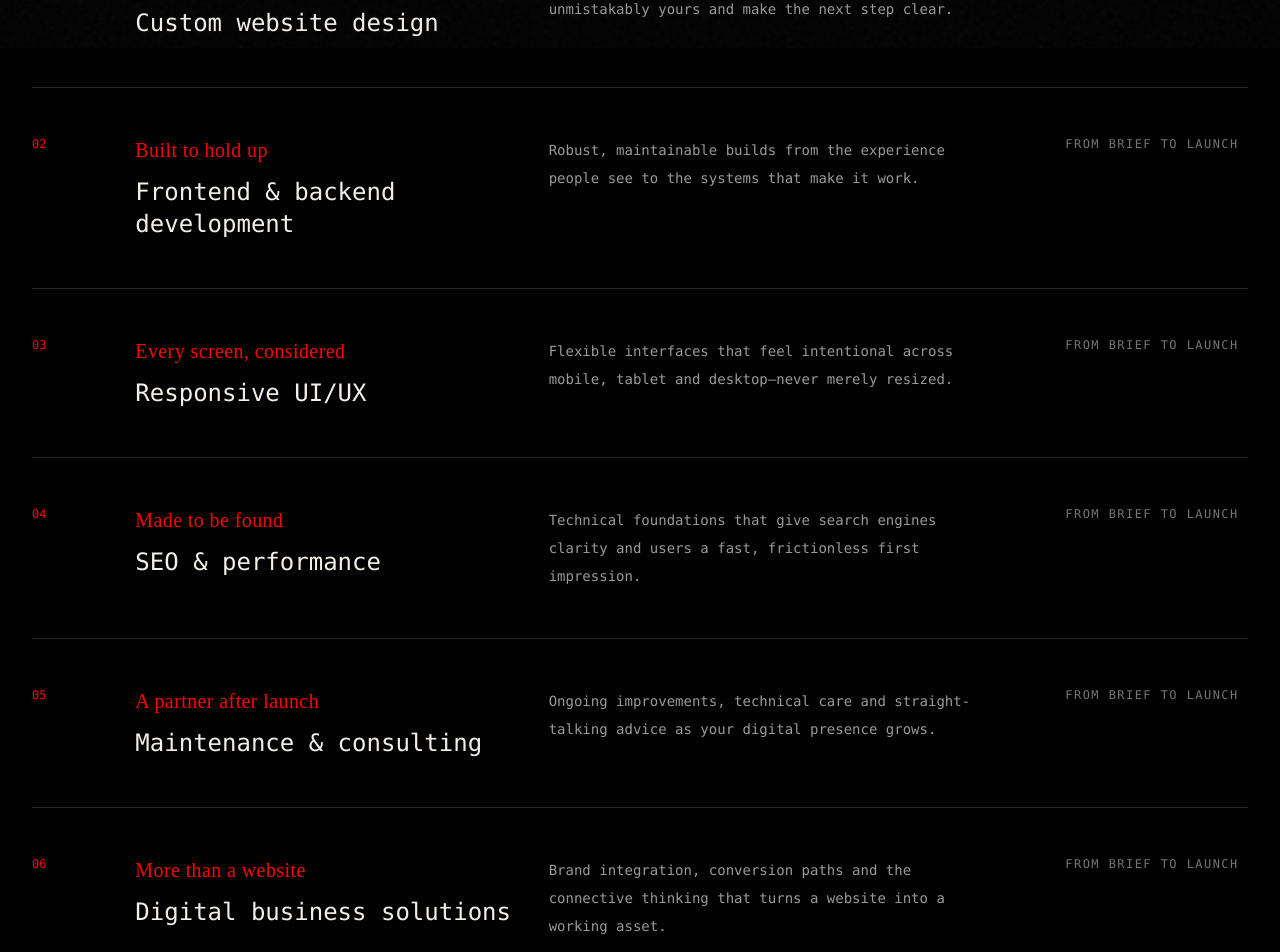
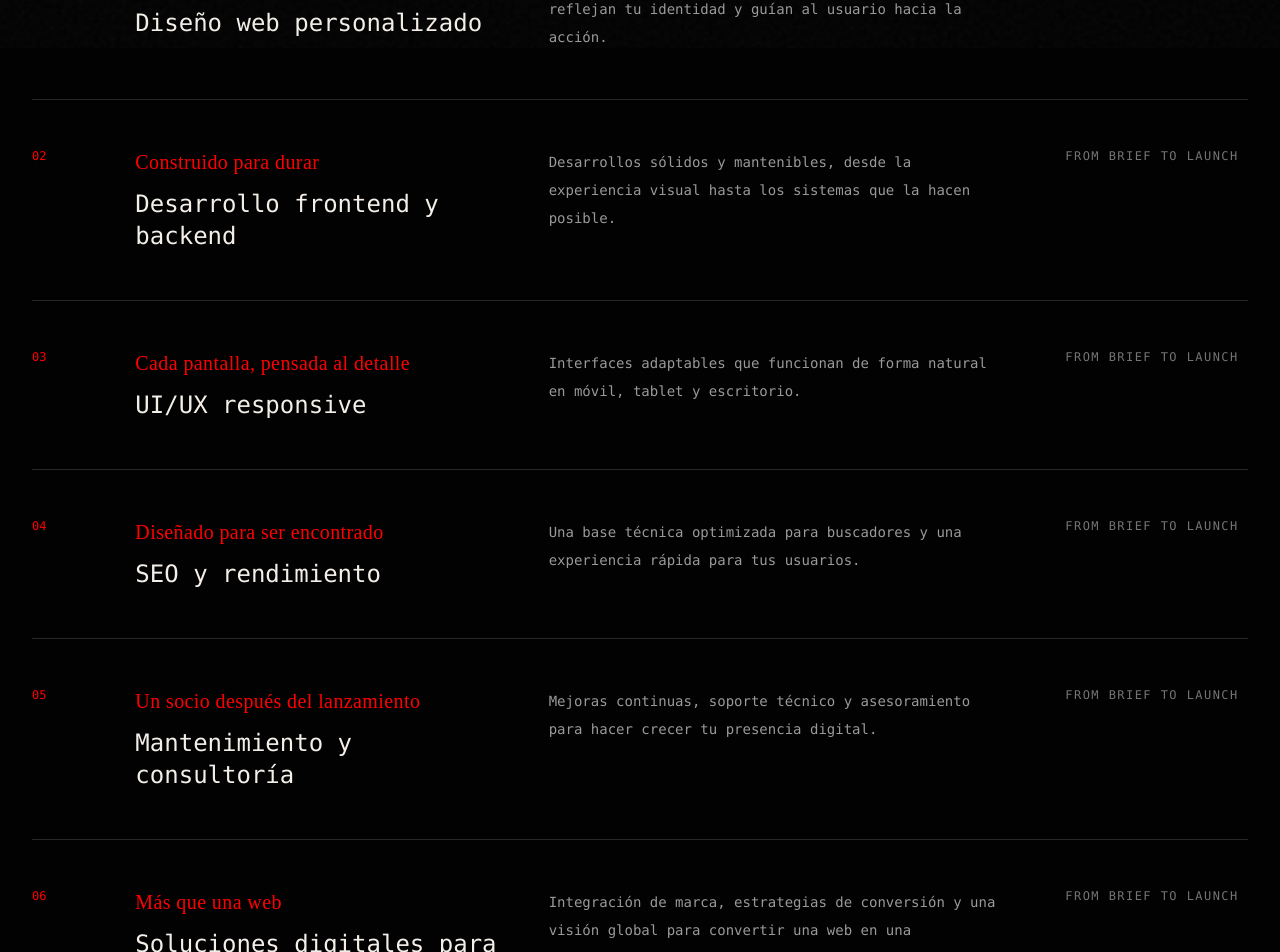
Before and after one commit to SCASTELLANO6044/Web-7-website, a Next.js app: page /services in a window 1280 px wide. Shown: the part 752-1704 px from the top of the page. Built offline with nearby package versions, Linux system fonts and the light colour scheme.

Commit message:
💄 Translation for the rest of the page

```diff
--- a/app/portfolio/page.tsx
+++ b/app/portfolio/page.tsx
@@ -1,18 +1,17 @@
 import { PortfolioGrid } from "./portfolio-grid";
 import { HeroAlternative } from "@/components/hero-alternative";
 
-export const metadata = { title: "Selected work" };
+export const metadata = { title: "Proyectos" };
 export default function Portfolio() {
     return (
         <section className="px-5 pb-28 pt-36 md:px-8 md:pt-48">
             <div className="mx-auto max-w-[1540px]">
 
                 <HeroAlternative
-                    text1="Selected work / 01—06"
-                    text2="Big thinking,"
-                    text3="made tangible."
-                    text4="A mix of live work and imagined futures. Every project is built around
-                    one thing: making a business more compelling online."
+                    text1="Proyectos destacados / 01—06"
+                    text2="Grandes ideas,"
+                    text3="hechas realidad."
+                    text4="Una selección de proyectos reales y conceptos creativos. Todos comparten un mismo objetivo: ayudar a las empresas a destacar y crecer en el entorno digital."
                 />
 
                 <div className="mt-20">
--- a/app/portfolio/portfolio-grid.tsx
+++ b/app/portfolio/portfolio-grid.tsx
@@ -6,13 +6,13 @@ import { ArrowUpRight } from "lucide-react";
 import { projects } from "@/lib/projects";
 
 const categories = [
-    "All",
+    "Todos",
     ...Array.from(new Set(projects.map((p) => p.category))),
 ];
 export function PortfolioGrid() {
-    const [active, setActive] = useState("All");
+    const [active, setActive] = useState("Todos");
     const shown =
-        active === "All" ? projects : projects.filter((p) => p.category === active);
+        active === "Todos" ? projects : projects.filter((p) => p.category === active);
     return (
         <>
             <div className="mb-12 flex flex-wrap gap-2">
--- a/lib/projects.ts
+++ b/lib/projects.ts
@@ -13,7 +13,7 @@ export type Project = {
   challenge: string;
   solution: string;
   results: string[];
-  /** Public URL for completed work. Omit this for concept projects. */
+  /** URL pública para proyectos terminados. Omitir para proyectos conceptuales. */
   websiteUrl?: string;
 };
 
@@ -21,145 +21,164 @@ export const projects: Project[] = [
   {
     slug: "good-meals",
     title: "Good Meals",
-    category: "Food & hospitality",
-    description: "A memorable home for a fresh way to eat well.",
+    category: "Alimentación y hostelería",
+    description: "Un hogar digital para una nueva forma de comer bien.",
     image: goodMealsHero,
     year: "2025",
-    services: ["Web design", "Development", "Brand integration"],
+    services: ["Diseño web", "Desarrollo", "Integración de marca"],
     technologies: ["Next.js", "TypeScript", "Responsive UI"],
     challenge:
-      "Translate a food-first offer into a clear, lively digital experience.",
+      "Transformar una propuesta gastronómica en una experiencia digital clara y atractiva.",
     solution:
-      "We paired expressive visual rhythm with a simple content path that keeps the food—and the call to action—in focus.",
+      "Combinamos un diseño visual con personalidad y una estructura de contenido sencilla que mantiene el producto y la llamada a la acción como protagonistas.",
     results: [
-      "Distinct online presence",
-      "Mobile-first journey",
-      "Clearer conversion path",
+      "Presencia digital diferenciada",
+      "Experiencia optimizada para móvil",
+      "Camino de conversión más claro",
     ],
     websiteUrl: "https://goodmeals.es",
   },
   {
     slug: "altamar-residences",
     title: "Altamar Residences",
-    category: "Real estate",
-    description: "Coastal property, presented with quiet confidence.",
+    category: "Inmobiliaria",
+    description:
+      "Propiedades costeras presentadas con elegancia y confianza.",
     image: "/reference/portfolio-2.jpg",
-    year: "Concept",
-    services: ["Strategy", "UI/UX", "Frontend"],
+    year: "Concepto",
+    services: ["Estrategia", "UI/UX", "Frontend"],
     technologies: ["Next.js", "GSAP", "CMS-ready"],
     challenge:
-      "Make premium property feel tactile without burying the detail buyers need.",
+      "Hacer que una propiedad premium se sienta cercana sin ocultar la información que los compradores necesitan.",
     solution:
-      "An editorial real-estate system that blends calm imagery, considered typography, and practical information layers.",
+      "Un sistema inmobiliario editorial que combina imágenes cuidadas, tipografía elegante y capas de información práctica.",
     results: [
-      "Luxury positioning",
-      "Intuitive exploration",
-      "Lead-ready structure",
+      "Posicionamiento premium",
+      "Exploración intuitiva",
+      "Estructura preparada para captar clientes",
     ],
   },
   {
     slug: "siete-studio",
     title: "Siete Studio",
-    category: "Architecture",
+    category: "Arquitectura",
     description:
-      "An architecture practice with a more dimensional digital presence.",
+      "Un estudio de arquitectura con una presencia digital más profunda.",
     image:
       "https://images.unsplash.com/photo-1487958449943-2429e8be8625?auto=format&fit=crop&w=1600&q=85",
-    year: "Concept",
-    services: ["Art direction", "Web design", "Development"],
+    year: "Concepto",
+    services: ["Dirección de arte", "Diseño web", "Desarrollo"],
     technologies: ["Next.js", "Framer Motion", "SEO"],
     challenge:
-      "Show the precision of built work while keeping the site as restrained as the studio's approach.",
+      "Mostrar la precisión del trabajo arquitectónico manteniendo la misma esencia minimalista del estudio.",
     solution:
-      "A sequence-led portfolio that uses scale, space and material to frame every project.",
-    results: ["Editorial clarity", "Faster showcase", "Search-ready pages"],
+      "Un portfolio basado en ritmo visual, escala y espacio para dar protagonismo a cada proyecto.",
+    results: [
+      "Claridad editorial",
+      "Presentación más rápida",
+      "Páginas optimizadas para búsqueda",
+    ],
   },
   {
     slug: "aera-health",
     title: "Aera Health",
-    category: "Healthcare",
-    description: "A human digital care experience built for confidence.",
+    category: "Salud",
+    description:
+      "Una experiencia digital sanitaria cercana diseñada para generar confianza.",
     image:
       "https://images.unsplash.com/photo-1576091160399-112ba8d25d1d?auto=format&fit=crop&w=1600&q=85",
-    year: "Concept",
-    services: ["UX research", "Product design", "Development"],
+    year: "Concepto",
+    services: ["Investigación UX", "Diseño de producto", "Desarrollo"],
     technologies: ["React", "Accessibility", "Analytics"],
     challenge:
-      "Make a complex care journey feel clear, reassuring and safely accessible.",
+      "Hacer que un proceso sanitario complejo sea claro, seguro y fácil de seguir.",
     solution:
-      "A calm visual system backed by accessible interactions and direct pathways to support.",
-    results: ["Accessible by design", "Improved clarity", "Trust-led journey"],
+      "Un sistema visual tranquilo con interacciones accesibles y rutas directas hacia la ayuda.",
+    results: [
+      "Diseño accesible",
+      "Mayor claridad",
+      "Experiencia basada en confianza",
+    ],
   },
   {
     slug: "form-athletics",
     title: "Form Athletics",
     category: "Fitness",
-    description: "High-performance energy for a movement-led community.",
+    description:
+      "Energía de alto rendimiento para una comunidad enfocada en el movimiento.",
     image:
       "https://images.unsplash.com/photo-1534438327276-14e5300c3a48?auto=format&fit=crop&w=1600&q=85",
-    year: "Concept",
-    services: ["Brand integration", "Ecommerce UX", "Build"],
+    year: "Concepto",
+    services: ["Integración de marca", "UX para ecommerce", "Desarrollo"],
     technologies: ["Next.js", "Stripe-ready", "Performance"],
     challenge:
-      "Match the energy of a serious training brand without losing clarity at checkout.",
+      "Mantener la energía de una marca deportiva sin perder claridad durante la compra.",
     solution:
-      "A sharp, kinetic storefront with a focused product hierarchy and content that moves at pace.",
-    results: ["Stronger identity", "Conversion-led UX", "Fast mobile load"],
+      "Una tienda dinámica con una jerarquía de producto clara y contenidos que transmiten velocidad.",
+    results: [
+      "Identidad más fuerte",
+      "UX orientada a conversión",
+      "Carga rápida en móvil",
+    ],
   },
   {
     slug: "nido-saas",
     title: "Nido",
     category: "SaaS",
     description:
-      "A finance platform designed to make the complicated feel certain.",
+      "Una plataforma financiera diseñada para hacer sencillo lo complejo.",
     image:
       "https://images.unsplash.com/photo-1551288049-bebda4e38f71?auto=format&fit=crop&w=1600&q=85",
-    year: "Concept",
-    services: ["Product strategy", "UI system", "Frontend"],
+    year: "Concepto",
+    services: ["Estrategia de producto", "Sistema UI", "Frontend"],
     technologies: ["React", "Design tokens", "API-ready"],
     challenge:
-      "Explain a technical platform quickly to founders and finance teams.",
+      "Explicar una plataforma técnica de forma clara para fundadores y equipos financieros.",
     solution:
-      "We distilled the product into a confident story, then built a design system ready to scale with it.",
-    results: ["Clearer proposition", "Scalable system", "Enterprise-ready UX"],
+      "Convertimos el producto en una narrativa clara y creamos un sistema de diseño preparado para crecer.",
+    results: [
+      "Propuesta más clara",
+      "Sistema escalable",
+      "UX preparada para empresas",
+    ],
   },
 ];
 
 export const services = [
   [
     "01",
-    "Websites with a point of view",
-    "Custom website design",
-    "Strategic, high-impact websites that look unmistakably yours and make the next step clear.",
+    "Webs con personalidad",
+    "Diseño web personalizado",
+    "Sitios web estratégicos y de alto impacto que reflejan tu identidad y guían al usuario hacia la acción.",
   ],
   [
     "02",
-    "Built to hold up",
-    "Frontend & backend development",
-    "Robust, maintainable builds from the experience people see to the systems that make it work.",
+    "Construido para durar",
+    "Desarrollo frontend y backend",
+    "Desarrollos sólidos y mantenibles, desde la experiencia visual hasta los sistemas que la hacen posible.",
   ],
   [
     "03",
-    "Every screen, considered",
-    "Responsive UI/UX",
-    "Flexible interfaces that feel intentional across mobile, tablet and desktop—never merely resized.",
+    "Cada pantalla, pensada al detalle",
+    "UI/UX responsive",
+    "Interfaces adaptables que funcionan de forma natural en móvil, tablet y escritorio.",
   ],
   [
     "04",
-    "Made to be found",
-    "SEO & performance",
-    "Technical foundations that give search engines clarity and users a fast, frictionless first impression.",
+    "Diseñado para ser encontrado",
+    "SEO y rendimiento",
+    "Una base técnica optimizada para buscadores y una experiencia rápida para tus usuarios.",
   ],
   [
     "05",
-    "A partner after launch",
-    "Maintenance & consulting",
-    "Ongoing improvements, technical care and straight-talking advice as your digital presence grows.",
+    "Un socio después del lanzamiento",
+    "Mantenimiento y consultoría",
+    "Mejoras continuas, soporte técnico y asesoramiento para hacer crecer tu presencia digital.",
   ],
   [
     "06",
-    "More than a website",
-    "Digital business solutions",
-    "Brand integration, conversion paths and the connective thinking that turns a website into a working asset.",
+    "Más que una web",
+    "Soluciones digitales para negocios",
+    "Integración de marca, estrategias de conversión y una visión global para convertir una web en una herramienta de negocio.",
   ],
 ] as const;
```
Also changed, not shown: app/about/page.tsx (+23 -27 lines), app/api/contact/route.ts (+6 -6 lines), app/contact/contact-form.tsx (+12 -12 lines), app/contact/page.tsx (+8 -9 lines), app/portfolio/[slug]/page.tsx (+10 -10 lines).
